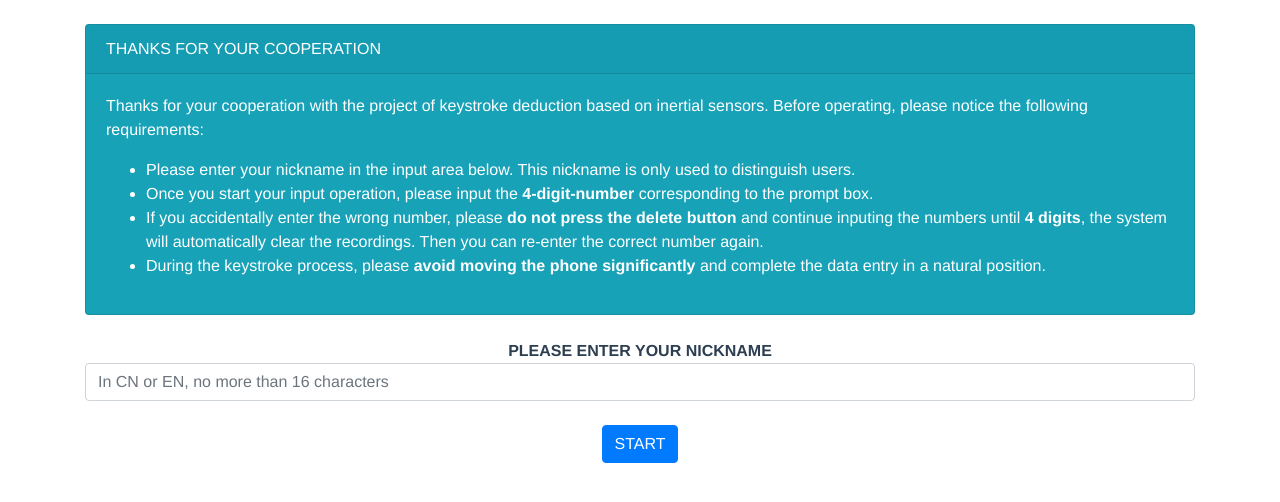
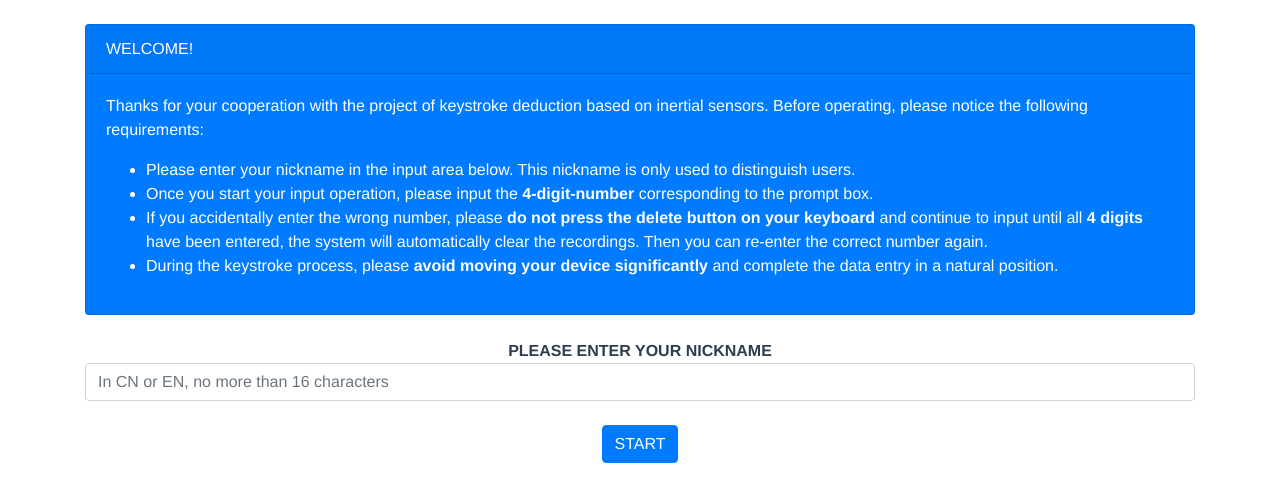
Before and after one commit to TouchFishPioneer/weblogger-client, a Vue app: page /#/ in a window 1280 px wide. Shown: the top 502 px of the page. Built offline with nearby package versions, Linux system fonts and the light colour scheme.

Commit message:
basically finish the view layer

```diff
--- a/src/views/Thanks.vue
+++ b/src/views/Thanks.vue
@@ -1,21 +1,24 @@
 <template>
-  <div class="modal fade" id="overModal" tabindex="-1" role="dialog" aria-labelledby="overModalLabel">
-      <div class="modal-dialog" role="document">
-        <div class="modal-content">
-          <div class="modal-header">
-            <button type="button" class="close" data-dismiss="modal" aria-label="Close">
-              <span aria-hidden="true">&times;</span>
-            </button>
-            <h4 class="modal-title" id="overModalLabel">恭喜！</h4>
-          </div>
-          <div class="modal-body">
-            <p>您已成功录入所有样本！感谢您的支持！</p>
-          </div>
-          <div class="modal-footer">
-            <button type="button" class="btn btn-primary" data-dismiss="modal">好的</button>
-            <button type="button" class="btn btn-primary" id="enter-again-btn">再次录入</button>
-          </div>
-        </div>
+  <div class="container">
+    <div class="col-xs-12">
+      <br>
+
+      <b-alert show variant="success">
+        <h4 class="alert-heading">Well done!</h4>
+        <p>You have completed all the work required, thank you again for your cooperation.</p>
+        <hr>
+        <p class="mb-0">You can exit this application by clicking the
+          <strong>Exit</strong> button or by clicking the
+          <strong>Re-enter</strong> button to start another round of input.
+        </p>
+      </b-alert>
+
+      <br>
+
+      <div>
+        <b-button variant="danger" style="margin-right: 10px">Exit</b-button>
+        <b-button variant="primary">Re-enter</b-button>
       </div>
     </div>
+  </div>
 </template>
--- a/src/views/Welcome.vue
+++ b/src/views/Welcome.vue
@@ -3,21 +3,22 @@
     <div class="col-xs-12">
       <br>
 
-      <b-card
-        bg-variant="info"
-        text-variant="white"
-        header="THANKS FOR YOUR COOPERATION"
-        align="left"
-      >
-        <p>Thanks for your cooperation with the project of keystroke deduction based on inertial sensors. Before operating, please notice the following requirements: </p>
+      <b-card bg-variant="primary" text-variant="white" header="WELCOME!" align="left">
+        <p>Thanks for your cooperation with the project of keystroke deduction based on inertial sensors. Before operating, please notice the following requirements:</p>
         <ul>
           <li>Please enter your nickname in the input area below. This nickname is only used to distinguish users.</li>
-          <li>Once you start your input operation, please input the <strong>4-digit-number</strong> corresponding to the prompt box.</li>
-          <li>If you accidentally enter the wrong number, please <strong>do not press the delete button</strong> and continue inputing the numbers until <strong>4 digits</strong>, the system will automatically clear the recordings. Then you can re-enter the correct number again.</li>
-          <li>During the keystroke process, please <strong>avoid moving the phone significantly</strong> and complete the data entry in a natural position.</li>
+          <li>Once you start your input operation, please input the
+            <strong>4-digit-number</strong> corresponding to the prompt box.
+          </li>
+          <li>If you accidentally enter the wrong number, please
+            <strong>do not press the delete button on your keyboard</strong> and continue to input until all
+            <strong>4 digits</strong> have been entered, the system will automatically clear the recordings. Then you can re-enter the correct number again.
+          </li>
+          <li>During the keystroke process, please
+            <strong>avoid moving your device significantly</strong> and complete the data entry in a natural position.
+          </li>
         </ul>
       </b-card>
-
     </div>
 
     <br>
```
